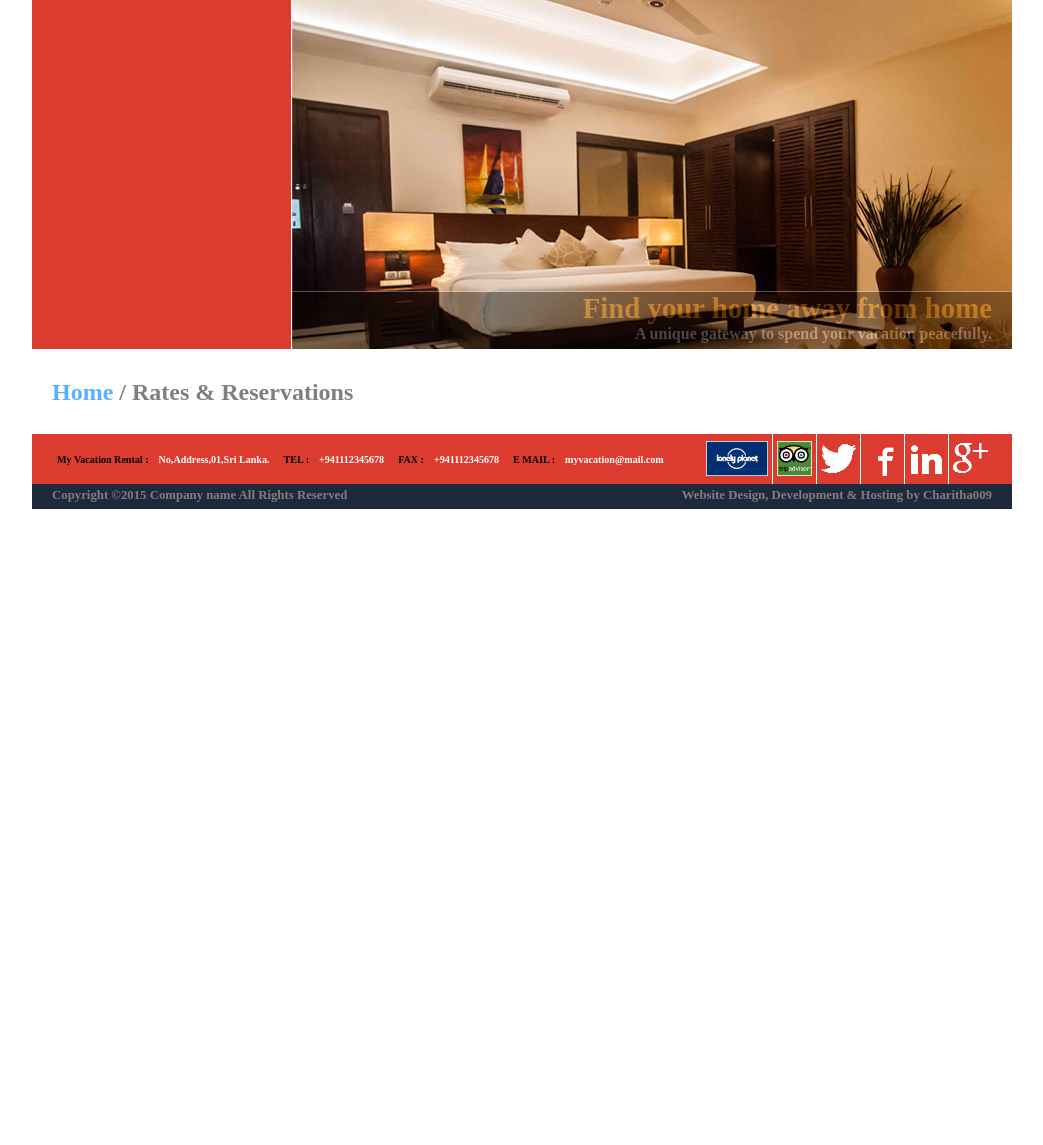
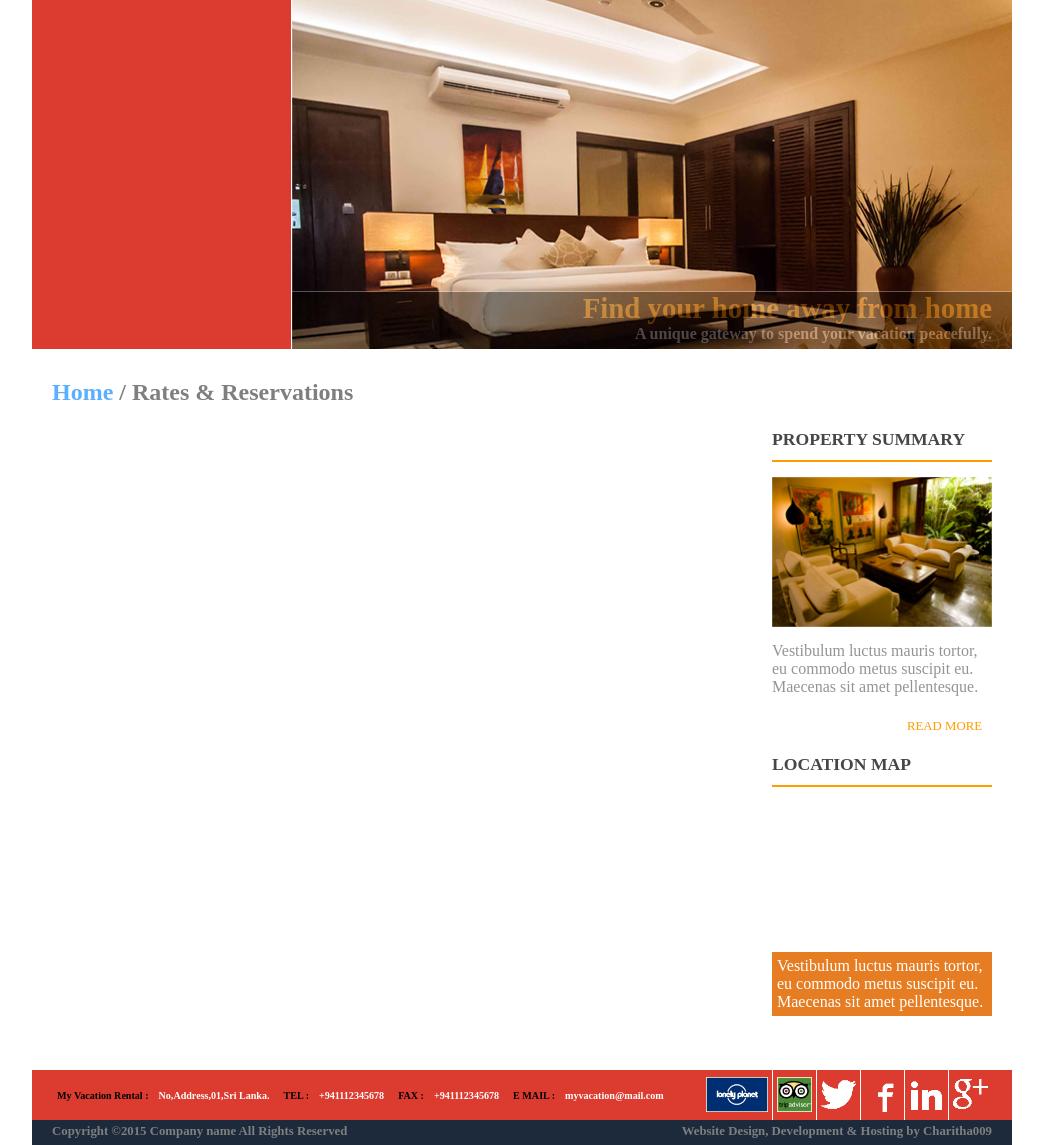
Before and after one commit to charitha09/CPWD-Final-Project, a PHP site: the page made by rates-&-reservations.php in a window 1280 px wide. Shown: the part 88-1233 px from the top of the page, without its empty margins (118-1161 px from the left). Before the commit the page ends 597 px from the top, so only its background shows below. Run offline with PHP 8.4, Linux system fonts and the light colour scheme; data that the repository does not hold is empty; a map, chart or similar area stays blank; some libraries are stand-ins or nearby versions.

Commit message:
Rates page 30%

```diff
--- a/rates-&-reservations.php
+++ b/rates-&-reservations.php
@@ -6,7 +6,58 @@
     include 'includes/cover.php';
 
     include 'includes/parth.php';
+?>
+<div class="margin-set">
+    <div id="left-bucket">
 
+    </div>
+    <div id="right-bucket">
+        <div class="right-bucket-sub">
+            <h2>PROPERTY SUMMARY</h2>
+            <div class="right-sub-image">
+                <img src="images/common/property-summary.jpg" alt="ratescover" class="slide-show-images">
+            </div>
+            <p>Vestibulum luctus mauris tortor, eu commodo metus suscipit eu. Maecenas sit amet pellentesque. </p>
+            <a href="about-the-property.php">READ MORE</a>
+        </div>
+        <div class="right-bucket-sub">
+            <script src="https://maps.googleapis.com/maps/api/js?v=3.exp"></script>
+            <script>
+                function initialize() {
+                // Marker position
+                    var location = new google.maps.LatLng(5.972583, 80.520959);
+
+                    var mapOptions = {
+                        zoom: 12,
+                        center: location
+                    }
+
+                    var map = new google.maps.Map(document.getElementById('map-canvas'), mapOptions);
+
+                // Customized Map Marker
+                    var icon = 'images/location/map-marker.png';
+                    var marker = new google.maps.Marker({
+                        position: location,
+                        map: map,
+                        icon: icon,
+                        title: 'Charitha Home'
+                    });
+                }
+
+            google.maps.event.addDomListener(window, 'load', initialize);
+            </script>
+            <h2>LOCATION MAP</h2>
+            <div id="map-canvas"></div>
+            <div id="map-bottom-bucket">
+                <a href="rates-&-reservations.php">
+                    <p>Vestibulum luctus mauris tortor, eu commodo metus suscipit eu. Maecenas sit amet pellentesque. </p>
+                </a>
+            </div>
+
+        </div>
+    </div>
+</div>
+<?php
     include 'includes/footer.php';
 
     include 'includes/endtag.php';
--- a/style/rates-&-reservations-stylesheet.css
+++ b/style/rates-&-reservations-stylesheet.css
@@ -0,0 +1,20 @@
+#map-canvas {
+    height: 150px;
+    width: auto;
+    margin: 0px;
+    padding: 0px
+}
+
+#map-bottom-bucket{
+    background-color: #e67d22;
+}
+
+#map-bottom-bucket a{
+    margin: 0;
+    font-size: 1em;
+}
+
+#map-bottom-bucket a p {
+    color: #fff;
+    padding: 5px;
+}
```
